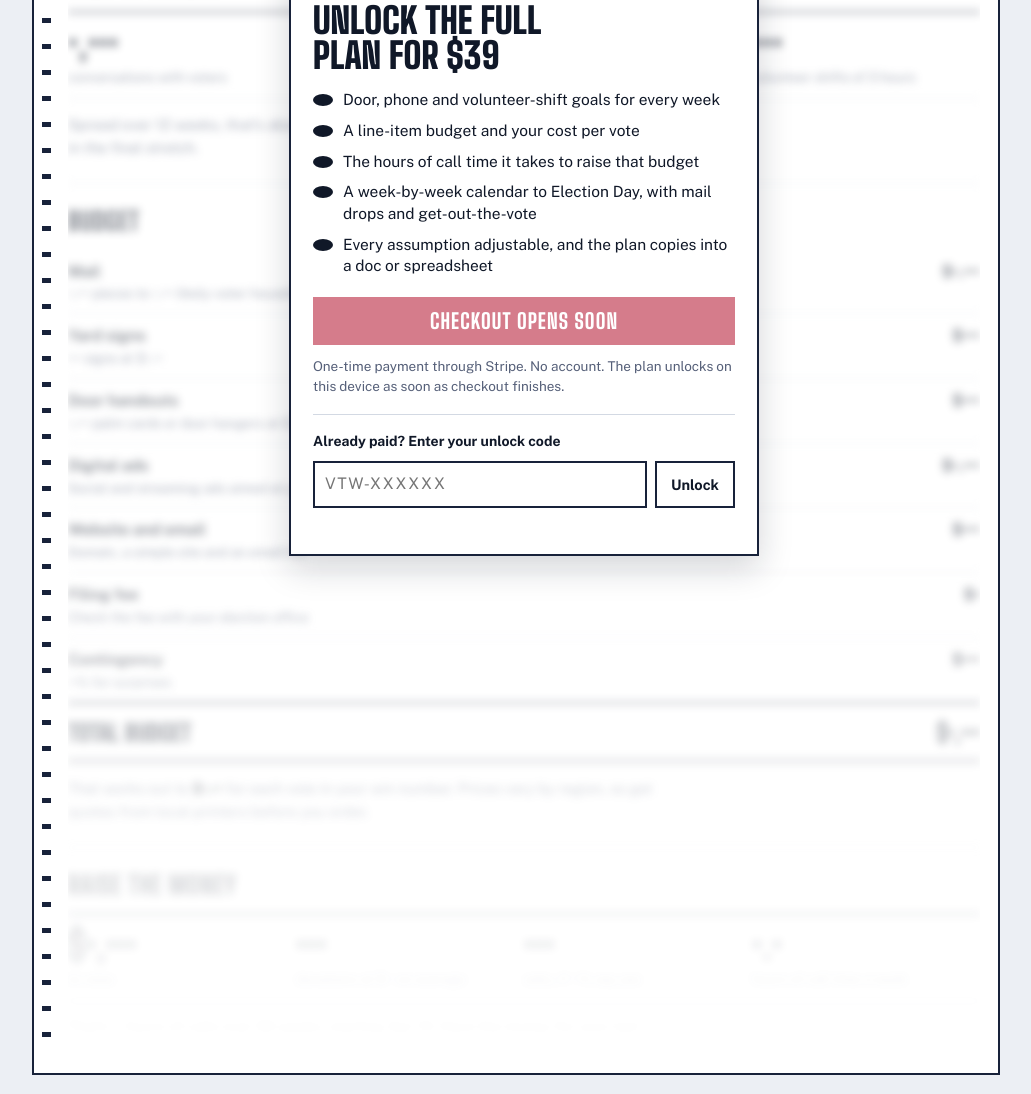
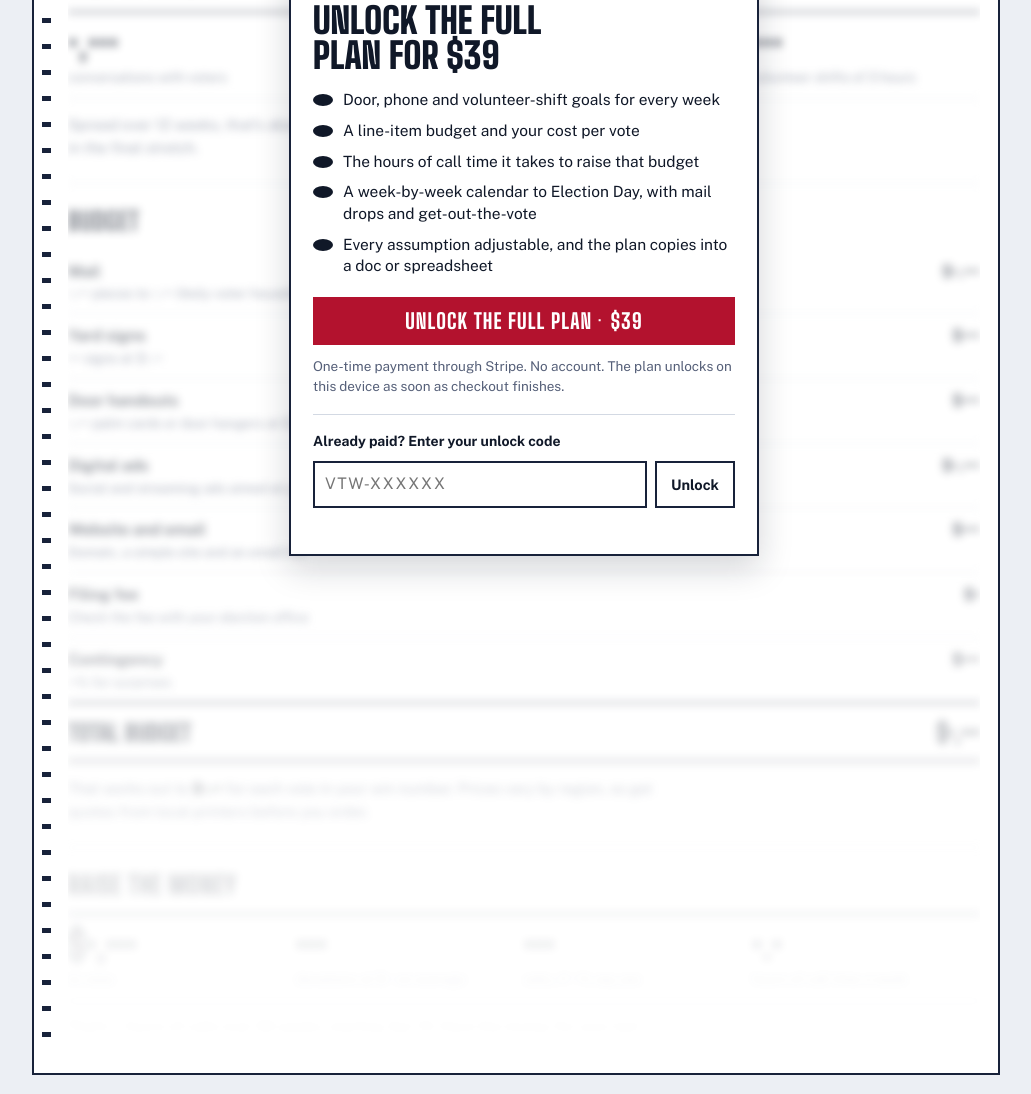
Before and after one commit to jatreat/votes-to-win, a plain HTML site: page index.html in a window 1280 px wide. Shown: the part 1509-2603 px from the top of the page, without its empty margins (124-1155 px from the left). Drawn offline with nearby package versions, Linux system fonts and the light colour scheme.

Commit message:
Connect Stripe checkout for the full plan
Co-Authored-By: Claude Opus 5.5 <noreply@anthropic.com>
Claude-Session: https://claude.ai/code/session_016iiQ7CRUSVz6ayfxhgPtZK

```diff
--- a/index.html
+++ b/index.html
@@ -436,7 +436,7 @@ input::-webkit-outer-spin-button,input::-webkit-inner-spin-button{-webkit-appear
   var CONFIG = {
     price: 39,
     // Paste the Stripe Payment Link here (https://buy.stripe.com/...). Empty = setup mode.
-    paymentLink: "",
+    paymentLink: "https://buy.stripe.com/6oU4gzc2kezJ30H6xVaIM00",
     // SHA-256 of the unlock code. Stripe's "After payment" redirect goes to this page with ?unlock=CODE
     unlockHash: "bee9860864e053dd25040c9f9877550ced348796fa544f6c36ceaa5c15ce2dc4",
     // Shown in the footer when set
```
